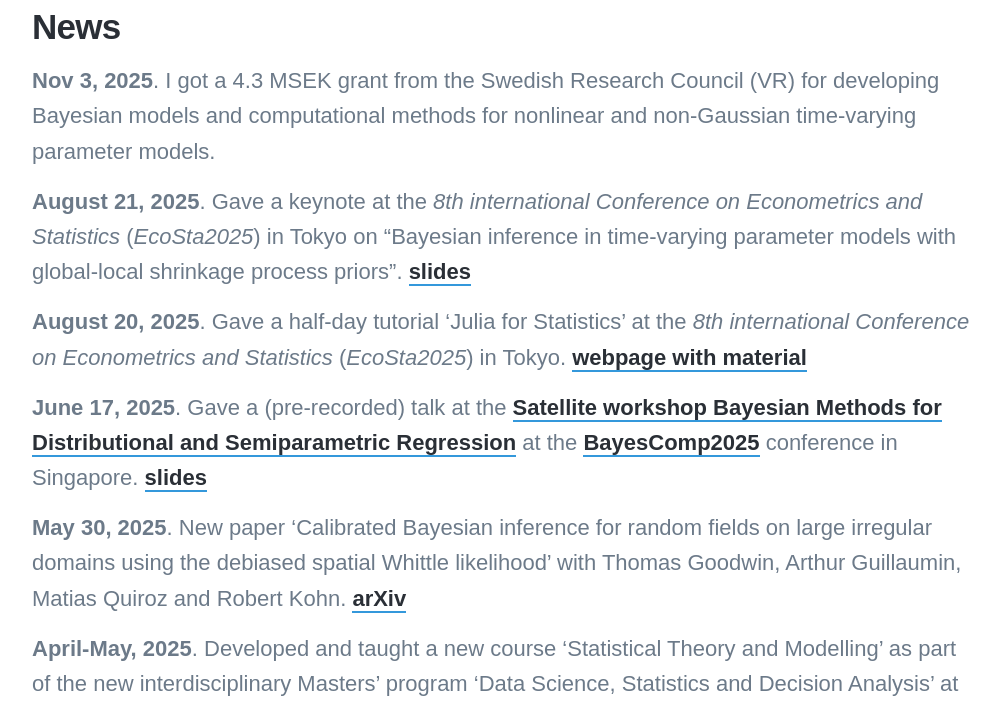
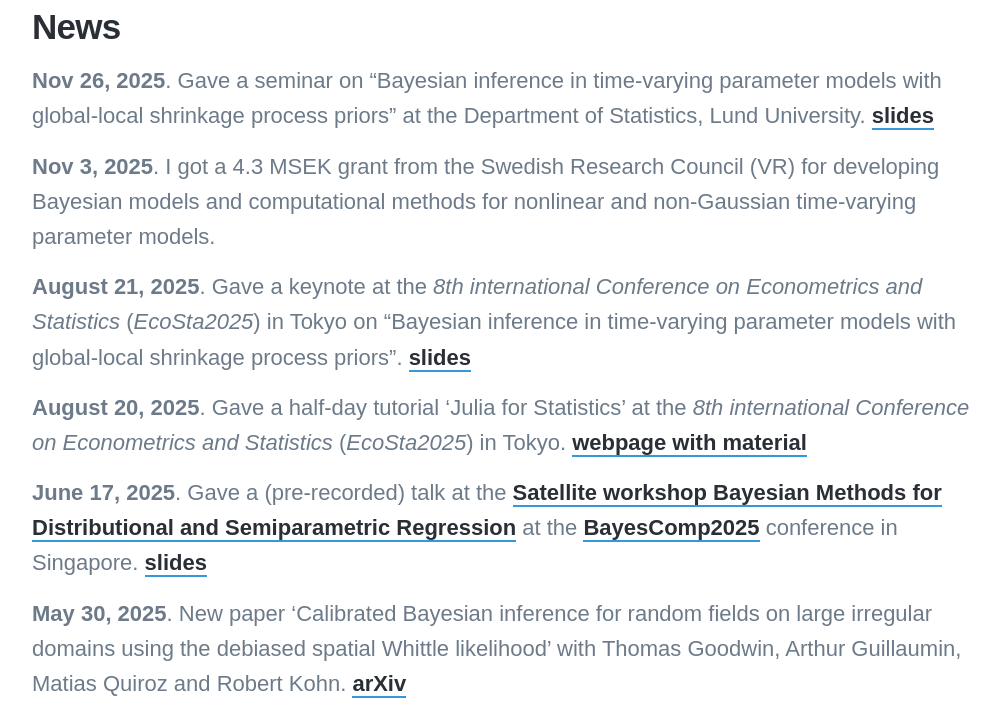
Before and after one commit to mattiasvillani/mattiasvillani.github.io, a Jekyll site: the page built from _pages/news.md, in a window 1280 px wide and 900 px high, scrolled down 416 px, cut to the strip 192-900 px from the top of the window. Shown: the whole strip, without its empty margins (138-1138 px from the left). Built offline with Jekyll 4.4.1, drawn with Linux system fonts in a browser that asks for light colours; nearby versions of some CDN libraries; some web fonts are replaced.

Commit message:
added Lund talk

```diff
--- a/_pages/news.md
+++ b/_pages/news.md
@@ -7,6 +7,8 @@ featured_image: /images/linocut_newspaper.jpg
 
 
 ## News
+
+**Nov 26, 2025**. Gave a seminar on "Bayesian inference in time-varying parameter models with global-local shrinkage process priors" at the Department of Statistics, Lund University. [slides](https://github.com/mattiasvillani/Talks/raw/master/LundNov2025Villani.pdf)
 
 **Nov 3, 2025**. I got a 4.3 MSEK grant from the Swedish Research Council (VR) for developing Bayesian models and computational methods for nonlinear and non-Gaussian time-varying parameter models.
 
```
